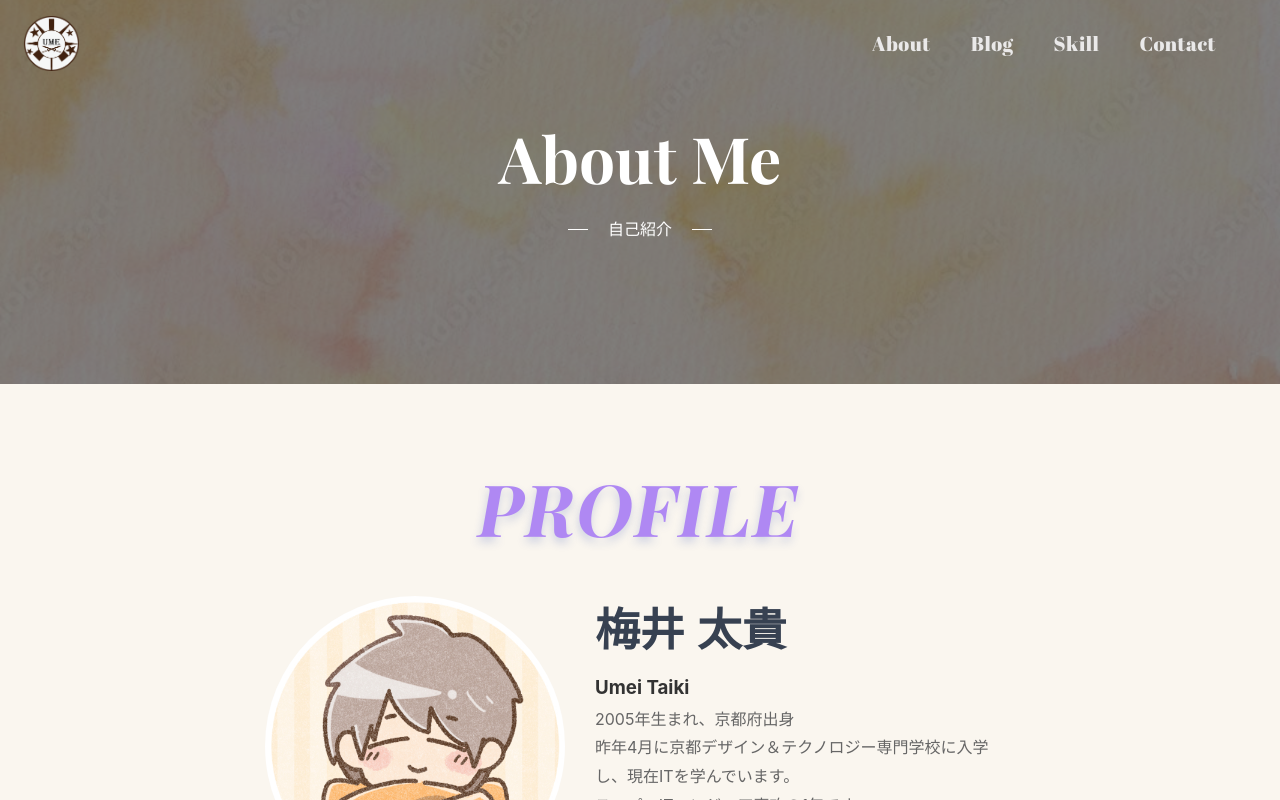
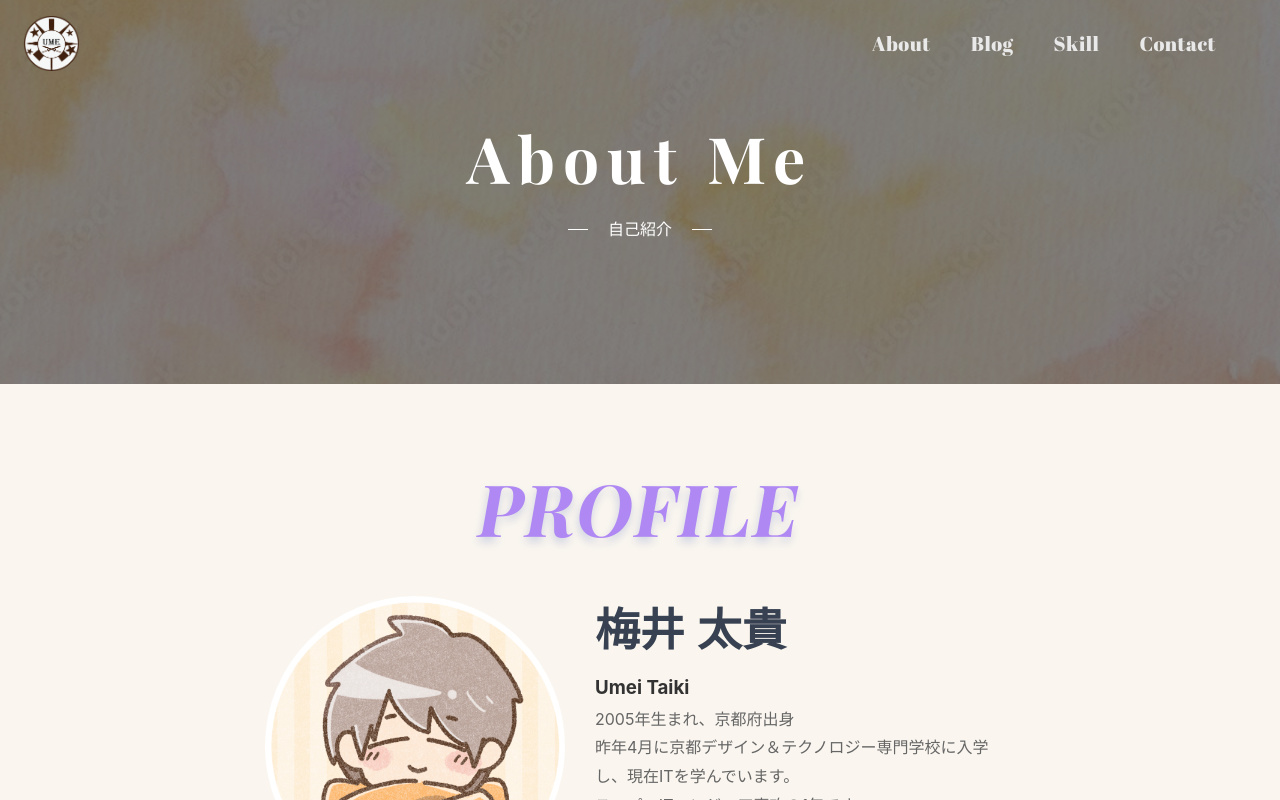
Before and after one commit to KTCume/react-next-portfolio, a Next.js app: page /about in a window 1280 px wide. Shown: the top 800 px of the page. Built offline with nearby package versions, Linux system fonts and the light colour scheme; a web font is replaced by a local one.

Commit message:
タイトルにアニメーション追加

```diff
--- a/app/_components/Hero/index.module.css
+++ b/app/_components/Hero/index.module.css
@@ -1,11 +1,25 @@
 @import url('https://fonts.googleapis.com/css2?family=Playfair+Display:wght@400;700&display=swap');
 
 .title {
-    font-family: 'Playfair Display', serif; /* 読みやすいエレガントなフォント */
+    font-family: 'Playfair Display', serif;
     font-size: 4rem;
     font-weight: bold;
     text-align: center;
-    mask-border: 1rem;
+    color: white;
+    letter-spacing: 8px;
+    position: relative;
+    animation: textAnimation 2.5s 1;
+}
+
+@keyframes textAnimation {
+    0% {
+        color: black;
+        margin-bottom: -40px;
+    }
+    30% {
+        letter-spacing: 25px;
+        margin-bottom: -40px;
+    }
 }
 
 .container {
@@ -27,14 +41,7 @@
     justify-content: center;
 }
 
-.sub::before {
-    content: "";
-    display: block;
-    height: 1px;
-    width: 20px;
-    background-color: var(--color-text-unpainted);
-}
-
+.sub::before,
 .sub::after {
     content: "";
     display: block;
--- a/app/_components/HeroBlog/index.module.css
+++ b/app/_components/HeroBlog/index.module.css
@@ -1,11 +1,25 @@
 @import url('https://fonts.googleapis.com/css2?family=Playfair+Display:wght@400;700&display=swap');
 
 .title {
-    font-family: 'Playfair Display', serif; /* 読みやすいエレガントなフォント */
+    font-family: 'Playfair Display', serif;
     font-size: 4rem;
     font-weight: bold;
     text-align: center;
-    mask-border: 1rem;
+    color: white;
+    letter-spacing: 8px;
+    position: relative;
+    animation: textAnimation 2.5s 1;
+}
+
+@keyframes textAnimation {
+    0% {
+        color: black;
+        margin-bottom: -40px;
+    }
+    30% {
+        letter-spacing: 25px;
+        margin-bottom: -40px;
+    }
 }
 
 .container {
@@ -27,14 +41,7 @@
     justify-content: center;
 }
 
-.sub::before {
-    content: "";
-    display: block;
-    height: 1px;
-    width: 20px;
-    background-color: var(--color-text-unpainted);
-}
-
+.sub::before,
 .sub::after {
     content: "";
     display: block;
--- a/app/_components/HeroSkill/index.module.css
+++ b/app/_components/HeroSkill/index.module.css
@@ -1,11 +1,25 @@
 @import url('https://fonts.googleapis.com/css2?family=Playfair+Display:wght@400;700&display=swap');
 
 .title {
-    font-family: 'Playfair Display', serif; /* 読みやすいエレガントなフォント */
+    font-family: 'Playfair Display', serif;
     font-size: 4rem;
     font-weight: bold;
     text-align: center;
-    mask-border: 1rem;
+    color: white;
+    letter-spacing: 8px;
+    position: relative;
+    animation: textAnimation 2.5s 1;
+}
+
+@keyframes textAnimation {
+    0% {
+        color: black;
+        margin-bottom: -40px;
+    }
+    30% {
+        letter-spacing: 25px;
+        margin-bottom: -40px;
+    }
 }
 
 .container {
@@ -27,14 +41,7 @@
     justify-content: center;
 }
 
-.sub::before {
-    content: "";
-    display: block;
-    height: 1px;
-    width: 20px;
-    background-color: var(--color-text-unpainted);
-}
-
+.sub::before,
 .sub::after {
     content: "";
     display: block;
```
